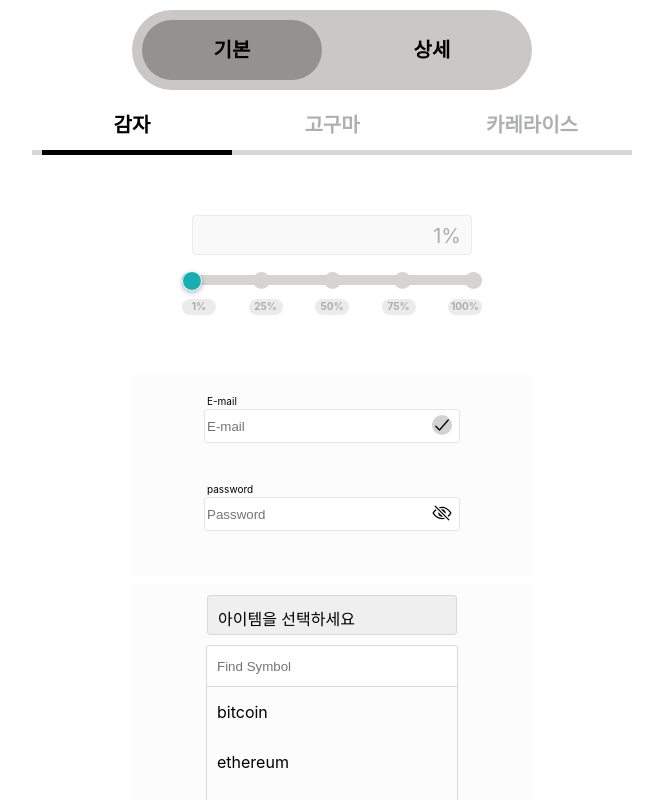
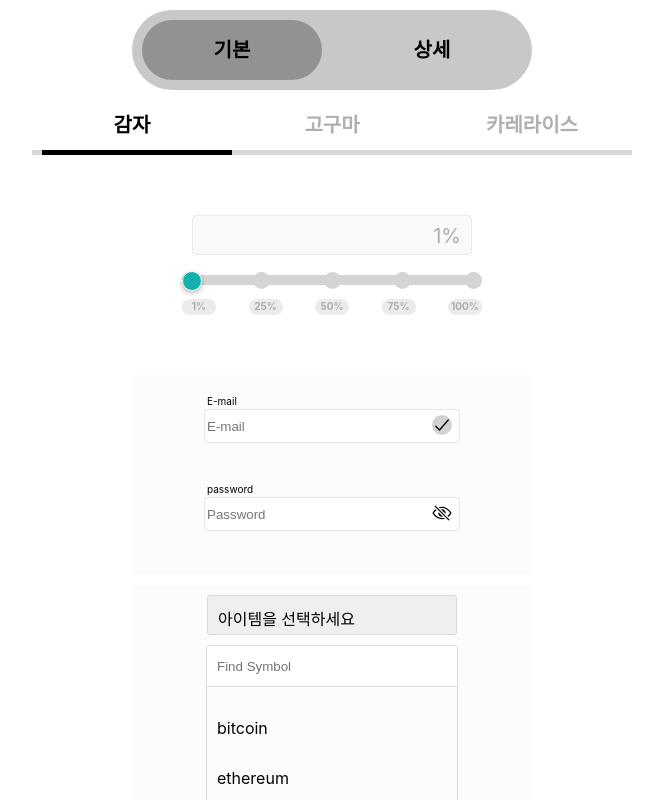
Before and after one commit to BHyeonKim/wanted_pre_onboarding, a React (Create React App) app: page / in a window 1280 px wide. Both pictures are taken after a click on the button "아이템을 선택하세요". Shown: the top 800 px of the page, without its empty margins (308-971 px from the left). Built offline with nearby package versions, Linux system fonts and the light colour scheme.

Commit message:
readme 작성

```diff
--- a/src/components/Dropdown.js
+++ b/src/components/Dropdown.js
@@ -33,9 +33,9 @@
     const keyword = event.target.value.toLowerCase();
     setSearchedItem(
       COINS.filter((coin) => coin.includes(keyword)).map((coin) => (
-        <div className={classes.option} key={coin}>
+        <li className={classes.option} key={coin}>
           {coin}
-        </div>
+        </li>
       ))
     );
   };
@@ -55,14 +55,16 @@
           placeholder='Find Symbol'
           onChange={searchHandler}
         />
+        <ul>
           {searchedItem ||
             COINS.map((coin) => {
               return (
-              <div className={classes.option} key={coin}>
+                <li className={classes.option} key={coin}>
                   {coin}
-              </div>
+                </li>
               );
             })}
+        </ul>
       </div>
     </div>
   );
--- a/src/components/Dropdown.module.css
+++ b/src/components/Dropdown.module.css
@@ -55,3 +55,11 @@
 .input:focus {
   outline: none;
 }
+
+li {
+  list-style: none;
+}
+
+ul {
+  padding: 0;
+}
```
Also changed, not shown: 1 other file (tests, documents, lock files or other folders). Lines whose indentation alone changed are shown as unchanged.
